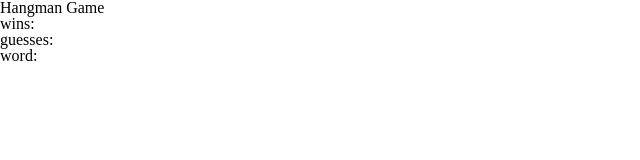
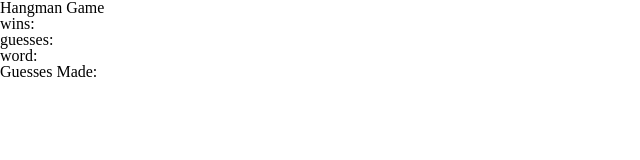
Before and after one commit to zmou21/Hangman-Game, a plain HTML site: page index.html in a window 1280 px wide. Shown: the whole page, without its empty margins (0-640 px from the left). Drawn offline with Linux system fonts and the light colour scheme.

Commit message:
updated html files

```diff
--- a/index.html
+++ b/index.html
@@ -13,6 +13,7 @@
 	<h4>wins: <span id="wins"></span></h4>
 	<h4>guesses: <span id="guess"></span></h4>
 	<h4>word: <span id="word"></span></h4>
+	<h4>Guesses Made: <span id="lettersGuessed"></span></h4>
 
 	<script type="text/javascript" src="assets/javascript/game.js"></script>
 
```
